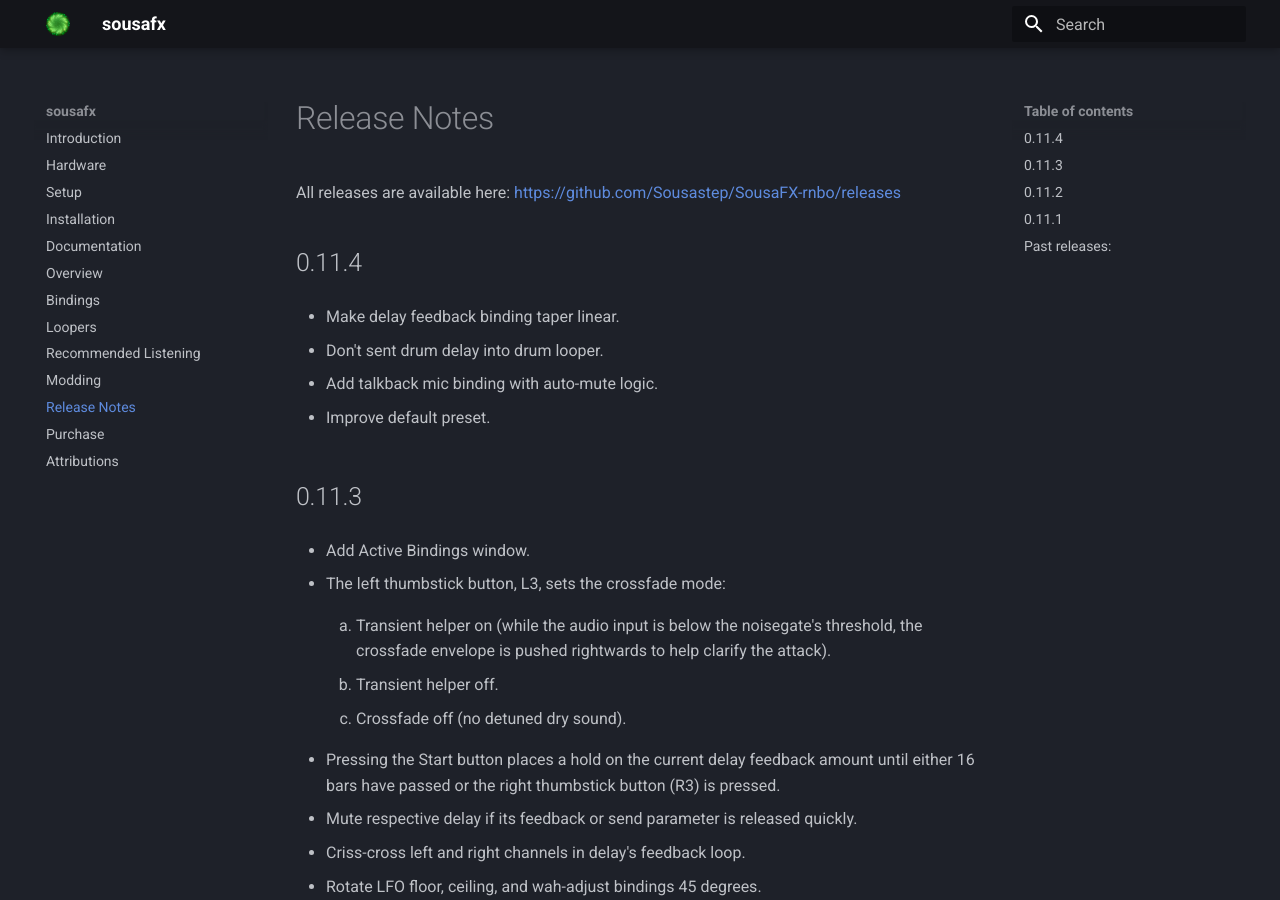
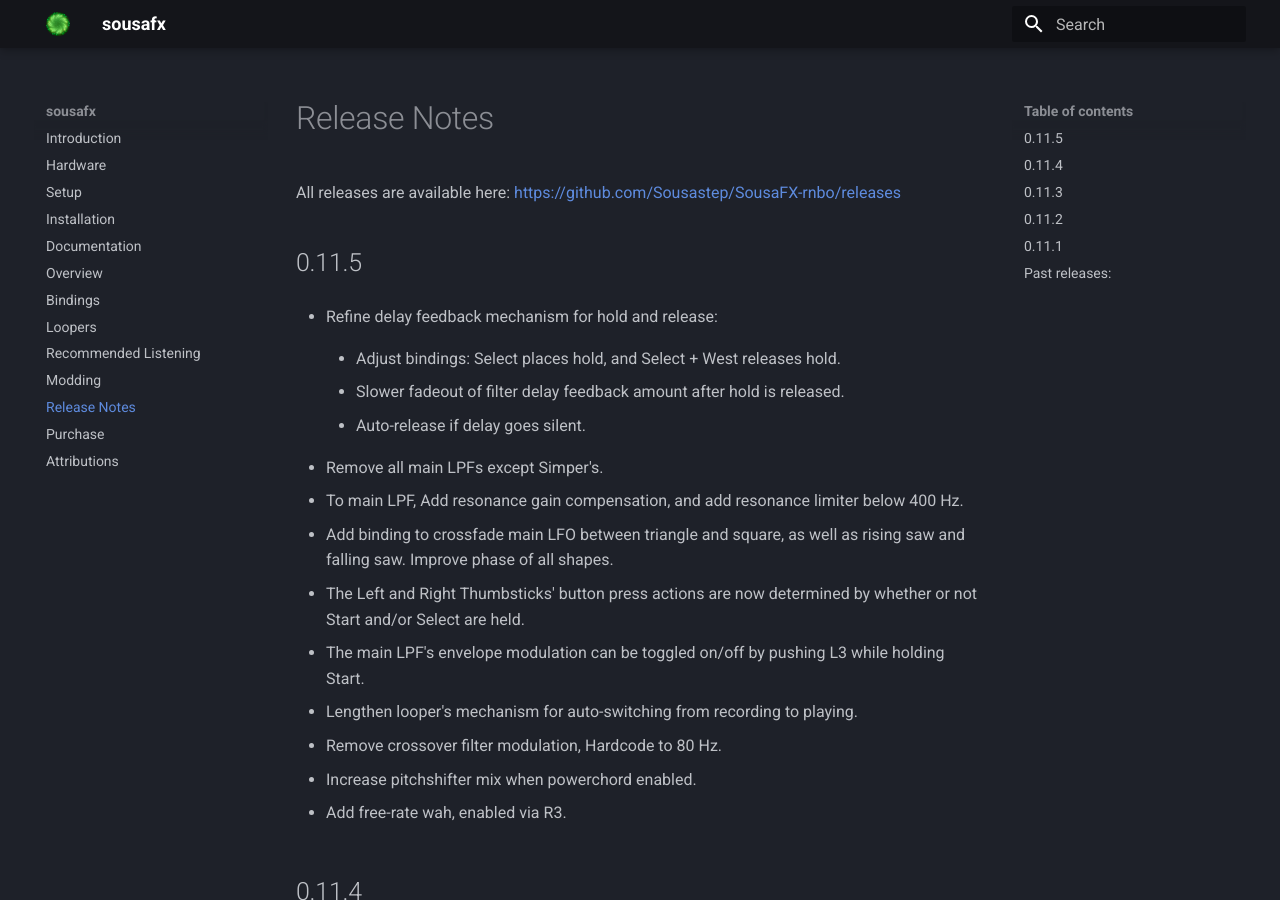
Before and after one commit to Sousastep/SousaFX-rnbo-docs, an MkDocs documentation site: the page built from docs/releasenotes.md, in a window 1280 px wide and 900 px high. Built offline with MkDocs 1.6.1 and Material for MkDocs 9.7.7, drawn with Linux system fonts in a browser that asks for light colours; the version menu is left out.

Commit message:
update docs for next version

```diff
--- a/docs/releasenotes.md
+++ b/docs/releasenotes.md
@@ -1,6 +1,35 @@
 # Release Notes
 
 All releases are available here: [https://github.com/Sousastep/SousaFX-rnbo/releases](https://github.com/Sousastep/SousaFX-rnbo/releases)
+
+## 0.11.5
+
+- Refine delay feedback mechanism for hold and release:
+
+	- Adjust bindings: Select places hold, and Select + West releases hold.
+
+	- Slower fadeout of filter delay feedback amount after hold is released.
+
+	- Auto-release if delay goes silent.
+
+- Remove all main LPFs except Simper's.
+
+- To main LPF, Add resonance gain compensation, and add resonance limiter below 400 Hz.
+
+- Add binding to crossfade main LFO between triangle and square, as well as rising saw and falling saw. Improve phase of all shapes.
+
+- The Left and Right Thumbsticks' button press actions are now determined by whether or not Start and/or Select are held.
+
+- The main LPF's envelope modulation can be toggled on/off by pushing L3 while holding Start.
+
+- Lengthen looper's mechanism for auto-switching from recording to playing.
+
+- Remove crossover filter modulation, Hardcode to 80 Hz.
+
+- Increase pitchshifter mix when powerchord enabled.
+
+- Add free-rate wah, enabled via R3.
+
 
 ## 0.11.4
 
```
Also changed, not shown: docs/bindings.md (+47 -25 lines), docs/installation.md (+3 -3 lines), docs/overview.md (+1 -1 lines).
